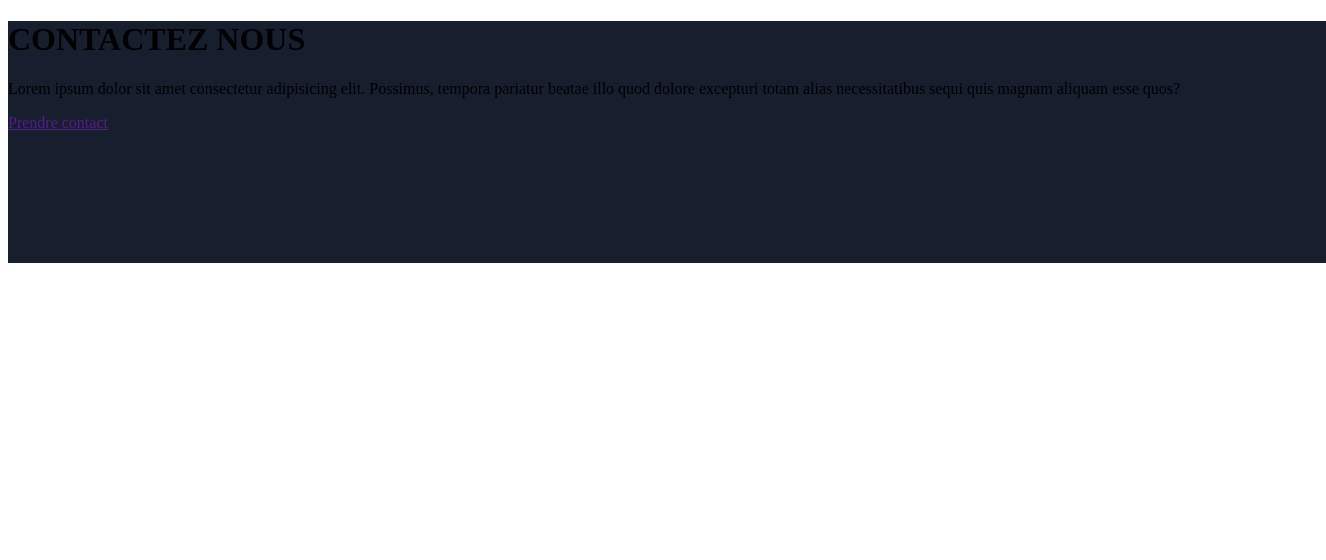
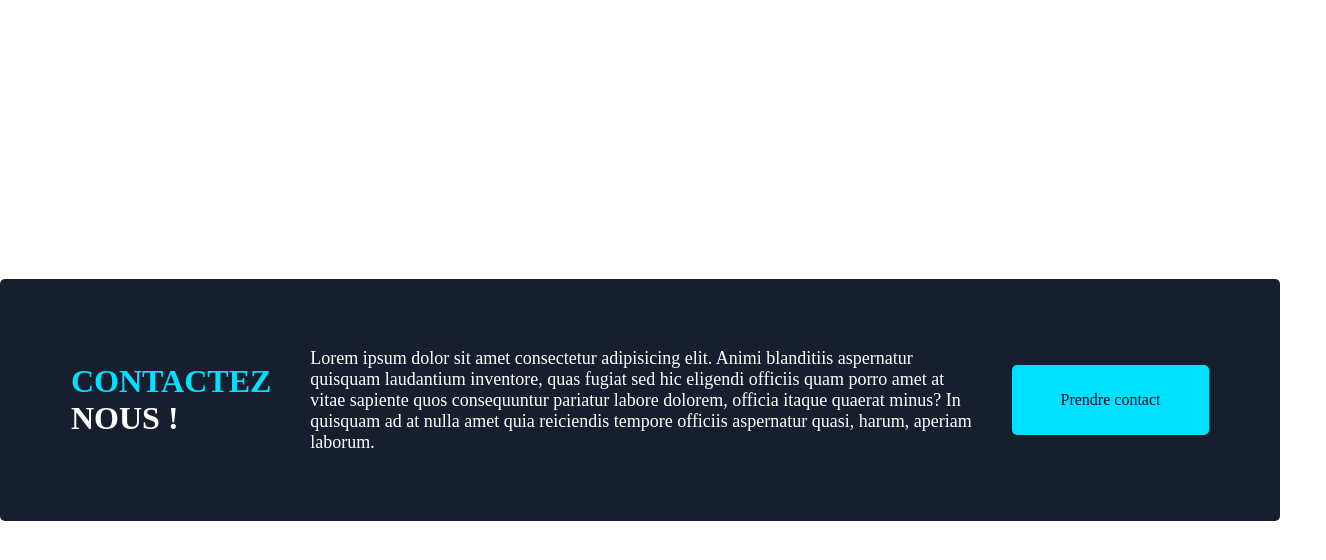
Before and after one commit to KeksterTheFrog/legacy, a plain HTML site: page index.html in a window 1280 px wide. Shown: the whole page, 1326 px wide, since content can reach past the window. Drawn offline with Linux system fonts and the light colour scheme.

Commit message:
fin d'exercice

```diff
--- a/css/contact.css
+++ b/css/contact.css
@@ -1,7 +1,71 @@
+* {
+
+    margin: 0px;
+    padding: 0px;
+    box-sizing: border-box;
+
+}
+
+html,body {
+
+    height: 100%;
+
+}
+
+body {
+
+    display: flex;
+    justify-content: center;
+    align-items: center;
+
+}
+
 .container {
 
-    min-width: 1318px;
-    min-height: 242px;
     background-color: #171F2F;
+    display: flex;
+    justify-content: center;
+    align-items: center;
+    padding:71px;
+    gap:39px;
+    border-radius: 5px;
+    width: 1318px;
+    max-height: 242px;
+
 
 }
+
+.container a {
+
+    text-decoration: none;
+    color: #090E15;
+    border-radius: 5px;
+    background-color: #00E0FF;
+    padding: 25px, 30px, 25px, 30px;
+    min-width: 197px;
+    min-height: 70px;
+    display: flex;
+    align-items: center;
+    justify-content: center;
+
+}
+
+.container h1 {
+
+    font-size: 32px;
+    color: #00E0FF;
+
+}
+
+.container h1 span {
+
+    color:#FFFFFF;
+
+}
+
+.container p {
+
+    font-size: 18px;
+    color: #FFFFFF;
+
+}
--- a/index.html
+++ b/index.html
@@ -11,9 +11,9 @@
 
     <div class="container">
 
-        <h1>CONTACTEZ NOUS</h1>
+        <h1>CONTACTEZ <span>NOUS !</span></h1>
 
-        <p>Lorem ipsum dolor sit amet consectetur adipisicing elit. Possimus, tempora pariatur beatae illo quod dolore excepturi totam alias necessitatibus sequi quis magnam aliquam esse quos?</p>
+        <p>Lorem ipsum dolor sit amet consectetur adipisicing elit. Animi blanditiis aspernatur quisquam laudantium inventore, quas fugiat sed hic eligendi officiis quam porro amet at vitae sapiente quos consequuntur pariatur labore dolorem, officia itaque quaerat minus? In quisquam ad at nulla amet quia reiciendis tempore officiis aspernatur quasi, harum, aperiam laborum.</p>
 
         <a href="">Prendre contact</a>
 
```
